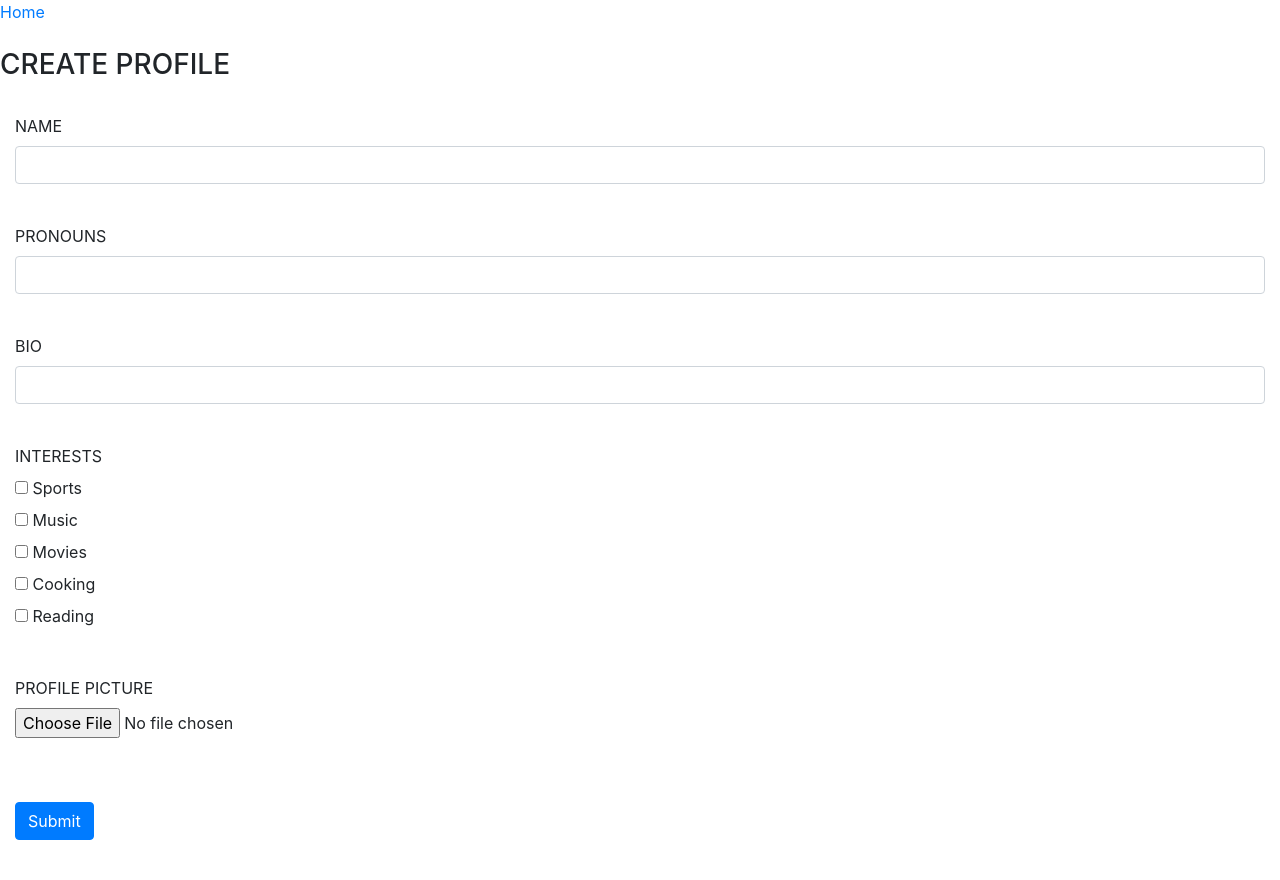
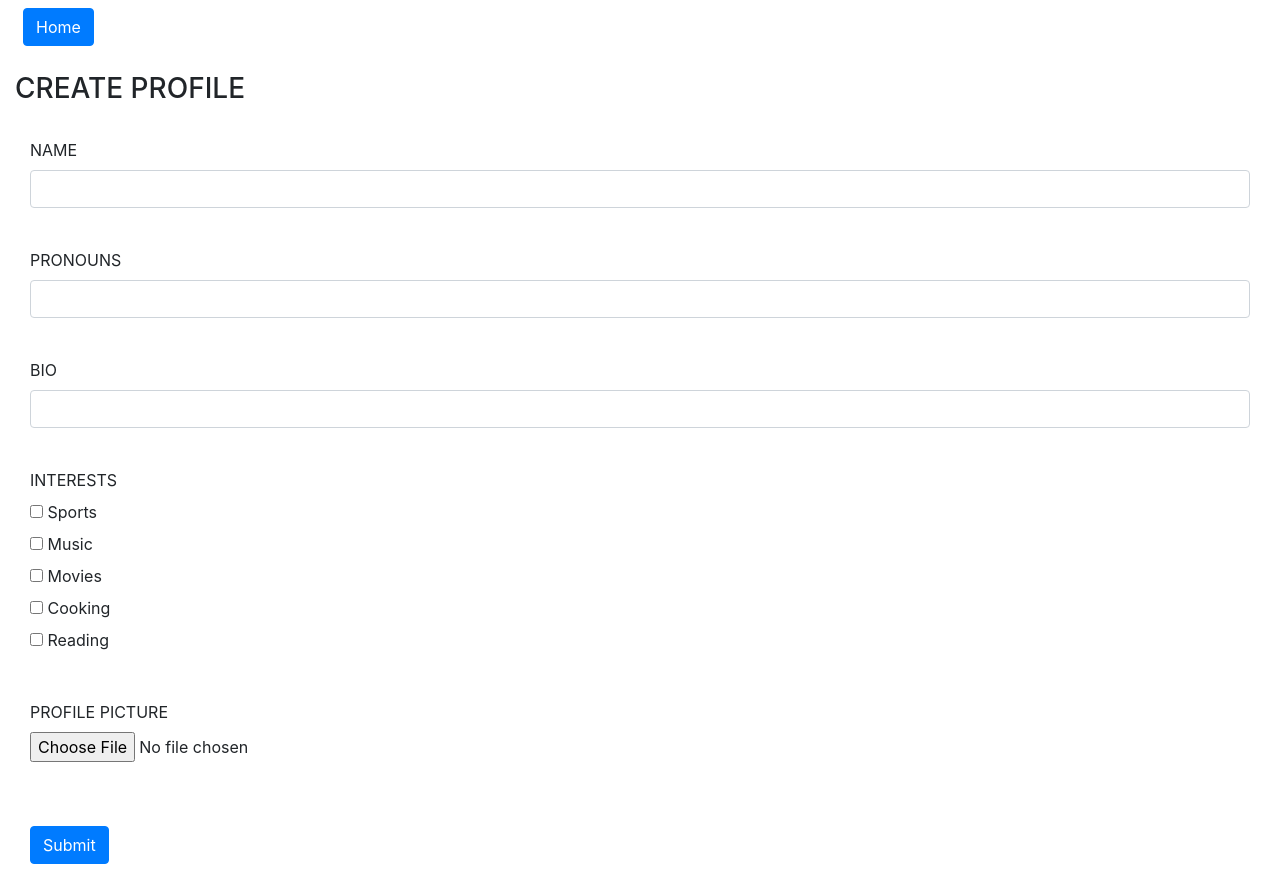
Before and after one commit to kimtdo/buddy-finder, a Django app: template social_app/templates/social_app/profile.html in a window 1280 px wide. Before the commit the page ends 840 px from the top, so only its background shows below. Run offline with Django 3.2, Linux system fonts and the light colour scheme; the template is opened without the code that fills it, so the values that code supplies are empty; some libraries are stand-ins or nearby versions.

Commit message:
fix home button on create profile

```diff
--- a/buddyfinder/settings.py
+++ b/buddyfinder/settings.py
@@ -23,7 +23,7 @@ SECRET_KEY = 'c7q2dcv=$a=-puy^tnw9fyv7t!zcnlc)e%-y#p5-$n2a87ibu2'
 # SECURITY WARNING: don't run with debug turned on in production!
 DEBUG = True
 
-SECURE_SSL_REDIRECT = True
+SECURE_SSL_REDIRECT = False
 
 ALLOWED_HOSTS = []
 
--- a/social_app/templates/social_app/profile.html
+++ b/social_app/templates/social_app/profile.html
@@ -74,8 +74,9 @@
     </div>
 </div>
 {% else %}
-<a href="/">Home</a>
-<br><br>
+<div class="container-fluid">
+    <a class="btn btn-primary float-left m-2" href="/">Home</a>
+<br><br><br>
 <h3>CREATE PROFILE</h3>
 <br>
 <div class="container-fluid">
@@ -119,6 +120,7 @@
         <button type="submit" class="btn btn-primary">Submit</button>
     </form>
 </div>
+</div>
 {% endif %}
 <script src="https://code.jquery.com/jquery-3.2.1.slim.min.js"
         integrity="sha384-KJ3o2DKtIkvYIK3UENzmM7KCkRr/rE9/Qpg6aAZGJwFDMVNA/GpGFF93hXpG5KkN"
```
